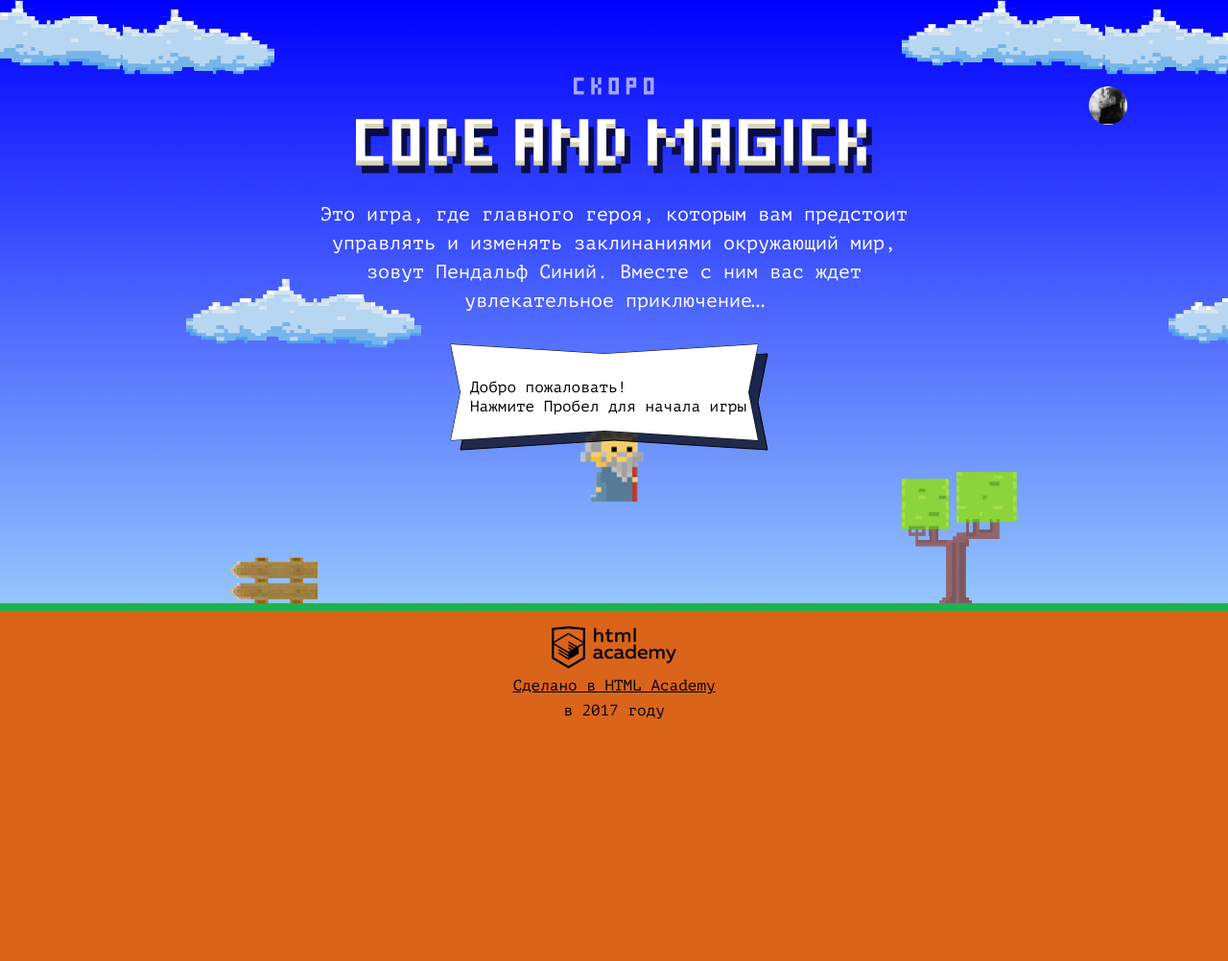
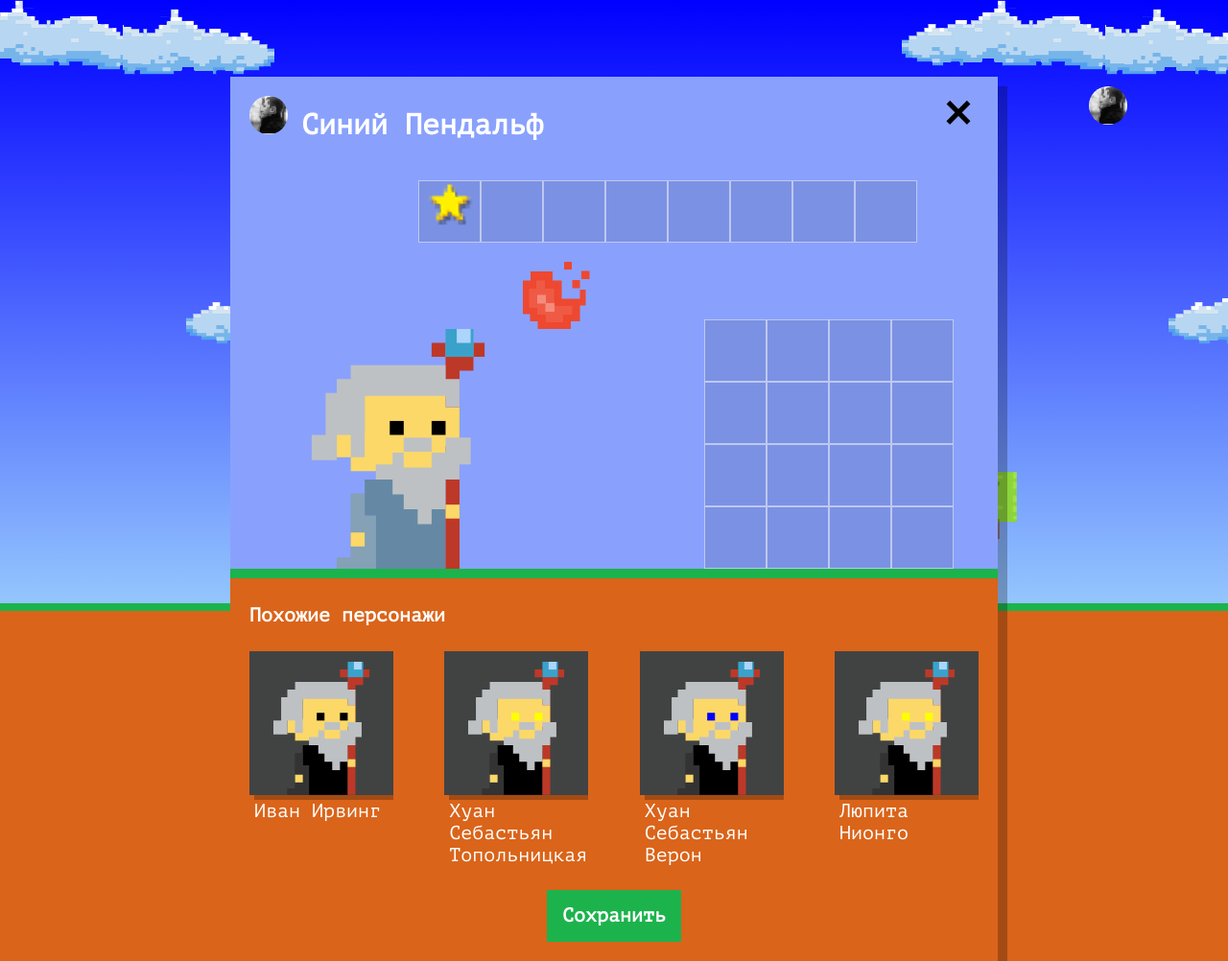
Before and after one commit to cherepanovalex/1049169-code-and-magick-21, a website: page index.html in a window 1280 px wide. Shown: the whole page at 96% size. Before the commit the page ends 800 px from the top, so only its background shows below. Drawn offline with Linux system fonts and the light colour scheme.

Commit message:
get random from array

```diff
--- a/index.html
+++ b/index.html
@@ -202,6 +202,7 @@
         }
     </script>
     <script src="js/stat.js"></script>
+    <script src="js/setup.js"></script>
     <script src="js/game.js"></script>
 
 </body>
--- /dev/null
+++ b/js/setup.js
@@ -0,0 +1,76 @@
+'use strict';
+//создаем массив с именами
+const WIZARD_NAMES = ['Иван', 'Хуан Себастьян', 'Мария', 'Кристоф', 'Виктор', 'Юлия', 'Люпита', 'Вашингтон'];
+//создаем массив с фамилией
+const WIZARD_SECOND_NAMES = ['да Марья', 'Верон', 'Мирабелла', 'Вальц', 'Онопко', 'Топольницкая', 'Нионго', 'Ирвинг'];
+//создаем массив с цветом пальто
+const WIZARD_COAT_COLOR = ['rgb (101, 137, 164)', 'rgb (241, 43, 107)', 'rgb (146, 100, 161)', 'rgb (56, 159, 117)', 'rgb (215, 210, 55)', 'rgb (0, 0, 0)'];
+//cоздаем массив из цвета глаз
+const WIZARD_EYE_COLOR = ['black', 'red', 'blue', 'yellow', 'green'];
+//находим блок setup и удаляем у него класс hidden
+const userDialog = document.querySelector('.setup');
+userDialog.classList.remove('hidden');
+
+const similarListElement = userDialog.querySelector('.setup-similar-list');
+
+const similarWizardTemplate = document.querySelector('#similar-wizard-template')
+    .content
+    .querySelector('.setup-similar-item');
+
+console.log(WIZARD_NAMES.length);
+
+
+//получаем рандомное значение из массива
+function getRandomInt(max) {
+    return Math.floor(Math.random() * Math.floor(max));
+}
+
+
+
+
+const wizards = [{
+        name: WIZARD_NAMES[getRandomInt(WIZARD_NAMES.length)],
+        surname: WIZARD_SECOND_NAMES[getRandomInt(WIZARD_SECOND_NAMES.length)],
+        coatColor: WIZARD_COAT_COLOR[[getRandomInt(WIZARD_COAT_COLOR.length)]],
+        eyesColor: WIZARD_EYE_COLOR[[getRandomInt(WIZARD_EYE_COLOR.length)]]
+    },
+    {
+        name: WIZARD_NAMES[getRandomInt(WIZARD_NAMES.length)],
+        surname: WIZARD_SECOND_NAMES[getRandomInt(WIZARD_SECOND_NAMES.length)],
+        coatColor: WIZARD_COAT_COLOR[[getRandomInt(WIZARD_COAT_COLOR.length)]],
+        eyesColor: WIZARD_EYE_COLOR[[getRandomInt(WIZARD_EYE_COLOR.length)]]
+    },
+    {
+        name: WIZARD_NAMES[getRandomInt(WIZARD_NAMES.length)],
+        surname: WIZARD_SECOND_NAMES[getRandomInt(WIZARD_SECOND_NAMES.length)],
+        coatColor: WIZARD_COAT_COLOR[[getRandomInt(WIZARD_COAT_COLOR.length)]],
+        eyesColor: WIZARD_EYE_COLOR[[getRandomInt(WIZARD_EYE_COLOR.length)]]
+    },
+    {
+        name: WIZARD_NAMES[getRandomInt(WIZARD_NAMES.length)],
+        surname: WIZARD_SECOND_NAMES[getRandomInt(WIZARD_SECOND_NAMES.length)],
+        coatColor: WIZARD_COAT_COLOR[[getRandomInt(WIZARD_COAT_COLOR.length)]],
+        eyesColor: WIZARD_EYE_COLOR[[getRandomInt(WIZARD_EYE_COLOR.length)]]
+    }
+];
+
+const renderWizard = function(wizard) {
+    const wizardElement = similarWizardTemplate.cloneNode(true);
+
+    wizardElement.querySelector('.setup-similar-label').textContent = wizard.name + ' ' + wizard.surname;
+    wizardElement.querySelector('.wizard-coat').style.fill = wizard.coatColor;
+    wizardElement.querySelector('.wizard-eyes').style.fill = wizard.eyesColor;
+
+    return wizardElement;
+}
+
+const fragment = document.createDocumentFragment();
+for (let i = 0; i < wizards.length; i++) {
+    fragment.appendChild(renderWizard(wizards[i]));
+}
+similarListElement.appendChild(fragment);
+
+userDialog.querySelector('.setup-similar').classList.remove('hidden');
+
+
+console.log(wizards)
--- a/js/stat.js
+++ b/js/stat.js
@@ -30,6 +30,7 @@ const renderText = function(ctx, x, y, text, baseline) {
 
 // Функция которая находит лучший результат
 const getMaxElement = function(times) {
+    console.log(times)
     const maxElement = times[0];
     for (let i = 0; i < times.length; i++) {
         if (times[i] > maxElement) {
@@ -40,8 +41,8 @@ const getMaxElement = function(times) {
 };
 
 // Получаем цвет бара
-const getBarColor = function(name) {
-    const barColor = 'rgba(2, 14, 134, ' + Math.random() + ')';
+let getBarColor = function(name) {
+    let barColor = 'rgba(2, 14, 134, ' + Math.random() + ')';
 
     if (name === 'Вы') {
         barColor = 'rgba(255, 0, 0, 1)';
```
